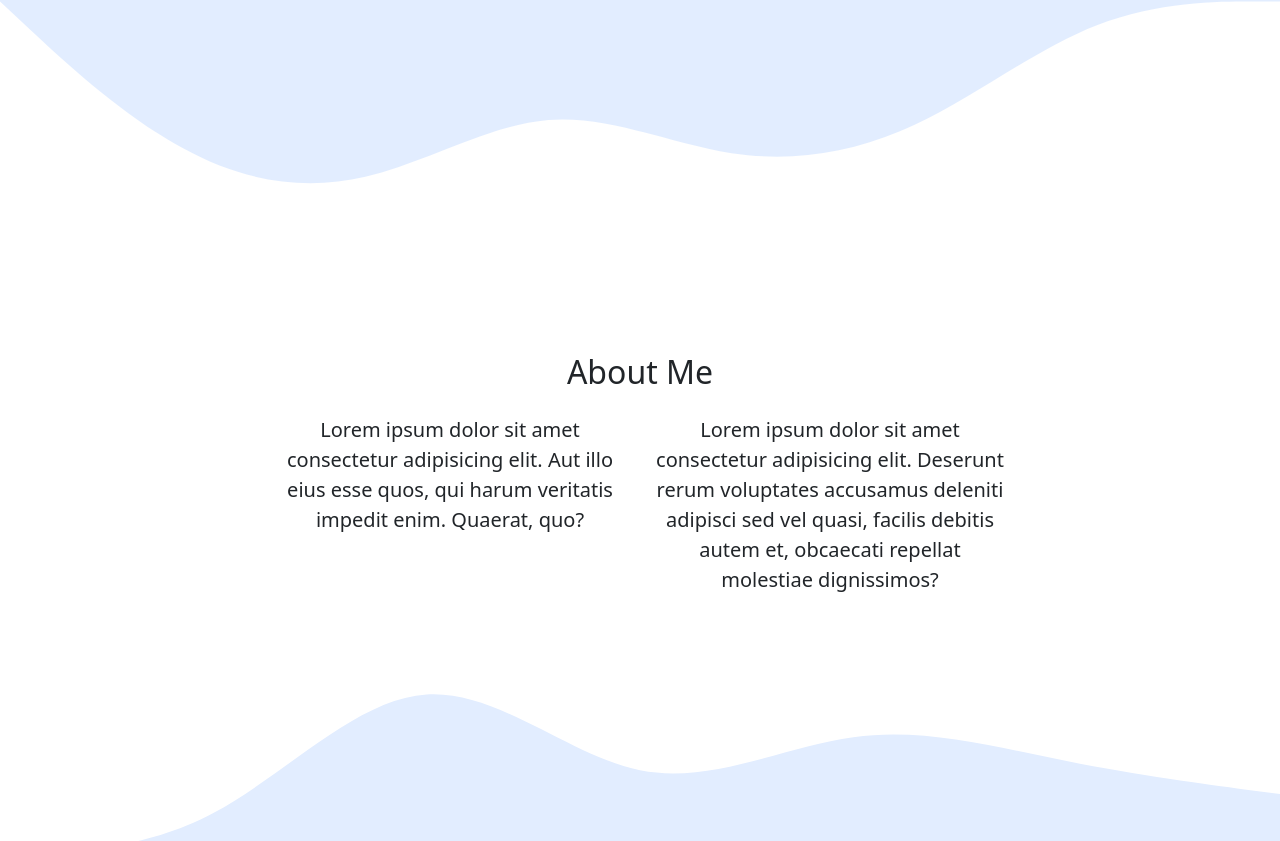
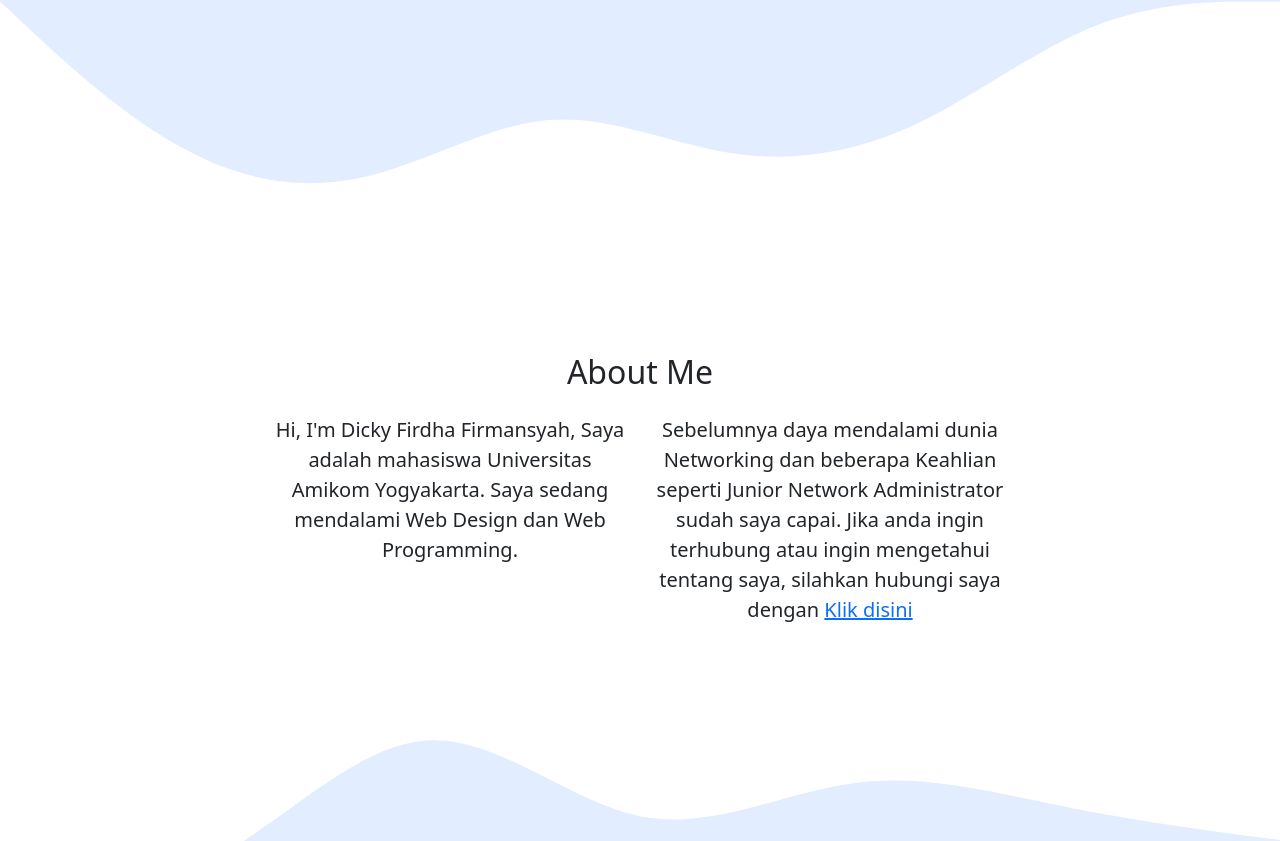
Before and after one commit to Firdhabungg/bungportofolio.github.io, a plain HTML site: page index.html in a window 1280 px wide. Shown: the part 377-1218 px from the top of the page. Drawn offline with nearby package versions, Linux system fonts and the light colour scheme.

Commit message:
mengubah isi dari about me

```diff
--- a/index.html
+++ b/index.html
@@ -53,10 +53,10 @@
                 </div>
                 <div class="row justify-content-center mt-3 fs-5 text-center">
                     <div class="col-md-4">
-                        <p>Lorem ipsum dolor sit amet consectetur adipisicing elit. Aut illo eius esse quos, qui harum veritatis impedit enim. Quaerat, quo?</p>
+                        <p>Hi, I'm Dicky Firdha Firmansyah, Saya adalah mahasiswa Universitas Amikom Yogyakarta. Saya sedang mendalami Web Design dan Web Programming.</p>
                     </div>
                     <div class="col-md-4">
-                        Lorem ipsum dolor sit amet consectetur adipisicing elit. Deserunt rerum voluptates accusamus deleniti adipisci sed vel quasi, facilis debitis autem et, obcaecati repellat molestiae dignissimos?
+                        <p>Sebelumnya daya mendalami dunia Networking dan beberapa Keahlian seperti Junior Network Administrator sudah saya capai. Jika anda ingin terhubung atau ingin mengetahui tentang saya, silahkan hubungi saya dengan <a href="#me">Klik disini</a></p>
                     </div>
                 </div>
             </div>
@@ -157,7 +157,7 @@
     </section>
     <!-- End Contact -->
     <!-- Footer -->
-    <footer class="bg-primary text-white text-center pb-4">
+    <footer id="me" class="bg-primary text-white text-center pb-4">
         <p>Created with <i class="bi bi-heart-fill text-danger"></i> by <a href="https://www.instagram.com/dickyffrmnsyh_/" class="text-white fw-semibold">Dicky Firdha Firmansyah</a></p>
     </footer>
     <!-- End Footer -->
```
